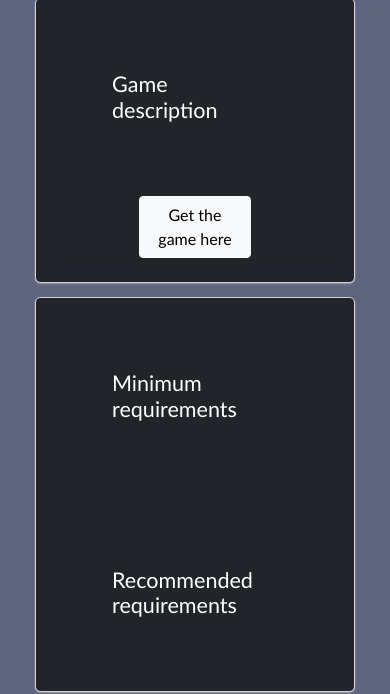
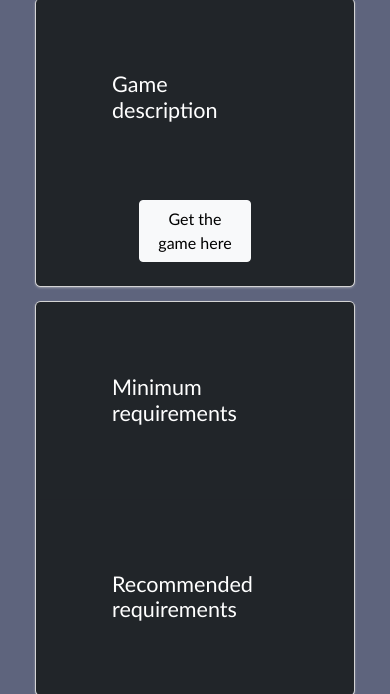
Before and after one commit to SzenasiLevente/ProjektOKJ, a PHP site: page /game.php in a window 390 px wide. Shown: the part 219-913 px from the top of the page. Run offline with PHP 8.4, Linux system fonts and the light colour scheme; data comes from the database, SQL or seed files in the repository; data that the repository does not hold is empty.

Commit message:
improved responsivity of game site

```diff
--- a/game.php
+++ b/game.php
@@ -35,7 +35,7 @@ require 'inc/inc_gamequery.php';
         ?>
       </div>
       <div class="col-md-12">
-      <div class="text-center pb-4">
+      <div class="text-center pb-4 mt-1">
         <button class="btn btn-light mx-auto" style="width:35%;">Get the game here</button>
         </div>
       </div>
```
